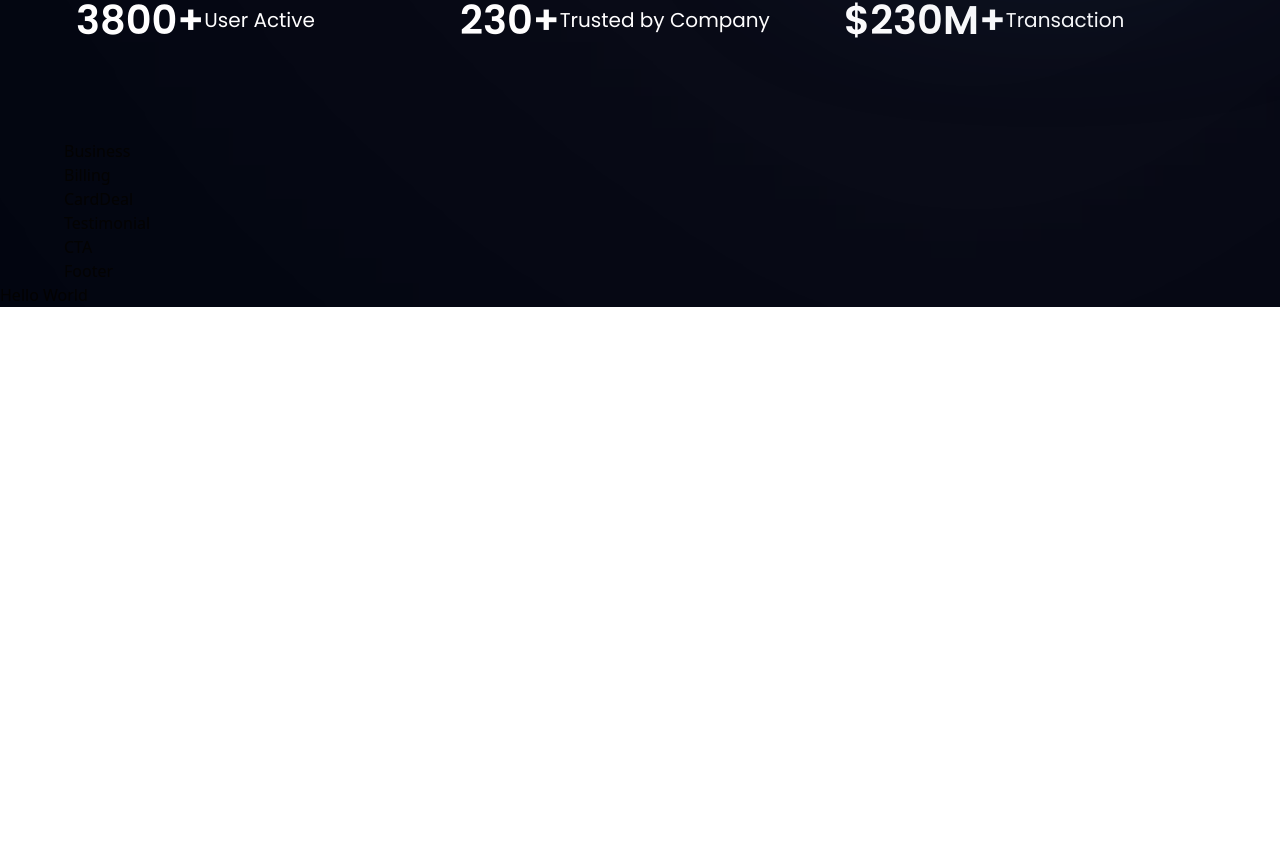
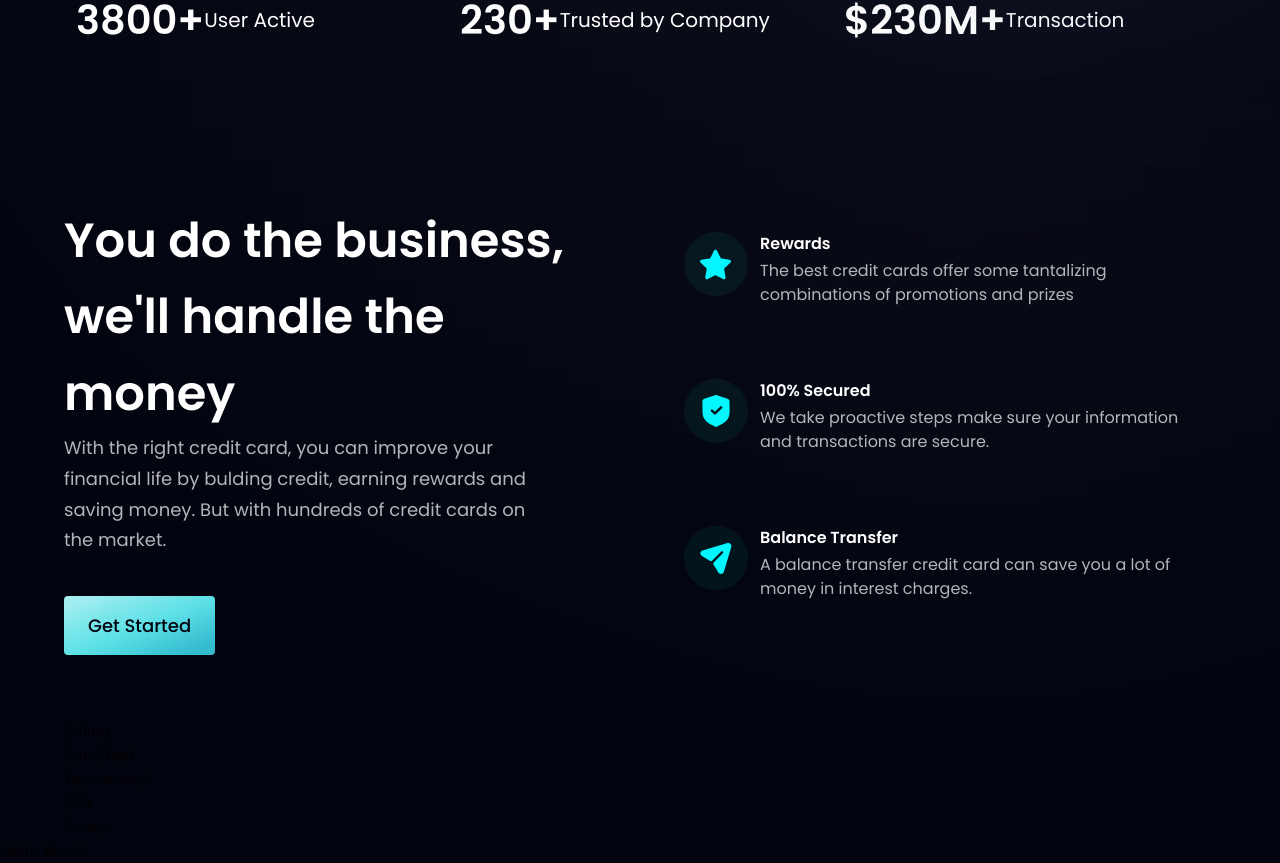
Before and after one commit to Aman-Singh-Kushwaha/modern-bank-app, a React (Vite) app: page / in a window 1280 px wide. Shown: the part 847-1710 px from the top of the page. Before the commit the page ends 1154 px from the top, so only its background shows below. Built offline with nearby package versions, Linux system fonts and the light colour scheme.

Commit message:
business and feature section done

```diff
--- a/src/components/Business.jsx
+++ b/src/components/Business.jsx
@@ -1,8 +1,40 @@
-import React from 'react'
+import {features} from '../constants';
+import styles, {layout} from '../style.js';
+import Button from './Button';
+
+const FeatureCard = ({icon, title, content, index}) => (
+  <div className={`flex flex-row p-6 rounded-[20px] ${index !== features.lenght-1 ? "mb-6" : "mb-0"} feature-card`}>
+    <div className={`w-[64px] h-[64px] rounded-full bg-dimBlue ${styles.flexCenter}`}>
+      <img src={icon} alt="icon" className="w-[50%] h-[50%] object-contain"/>
+    </div>
+    <div className="flex-1 flex flex-col ml-3">
+      <h4 className="font-poppins font-semibold text-white text-18px leading-[23px] mb-1">
+        {title}
+      </h4>
+      <p className="font-poppins font-normal text-[16px] leading-[24px]  text-dimWhite">
+        {content}
+      </p>
+    </div>
+  </div>
+)
+
 
 const Business = () => {
   return (
-    <div>Business</div>
+    <section id="features" className={layout.section}>
+      <div className={layout.sectionInfo}>
+        <h2 className={`${styles.heading2}`}>You do the business, <br className="sm:block hidden"/> we'll handle the money</h2>
+        <p className={`${styles.paragraph} max-w-[470px]`}>With the right credit card, you can improve your financial life by bulding credit, earning rewards and saving money. But with hundreds of credit cards on the market.</p>
+
+        <Button styles="mt-10" />
+      </div>
+
+      <div className={`${layout.sectionImg} flex-col`}>
+        {features.map((feature, index) => (
+          <FeatureCard key={feature.id} {...feature} index={index}/>
+        ))}
+      </div>
+    </section>
   )
 }
 
--- a/src/components/Button.jsx
+++ b/src/components/Button.jsx
@@ -1,8 +1,10 @@
 import React from 'react'
 
-const Button = () => {
+const Button = ({styles}) => {
   return (
-    <div>Button</div>
+    <button type="button" className={`py-4 px-6 font-poppins font-medium text-[18px] text-primary outline-none bg-blue-gradient rounded ${styles}`}>
+      Get Started
+    </button>
   )
 }
 
```
